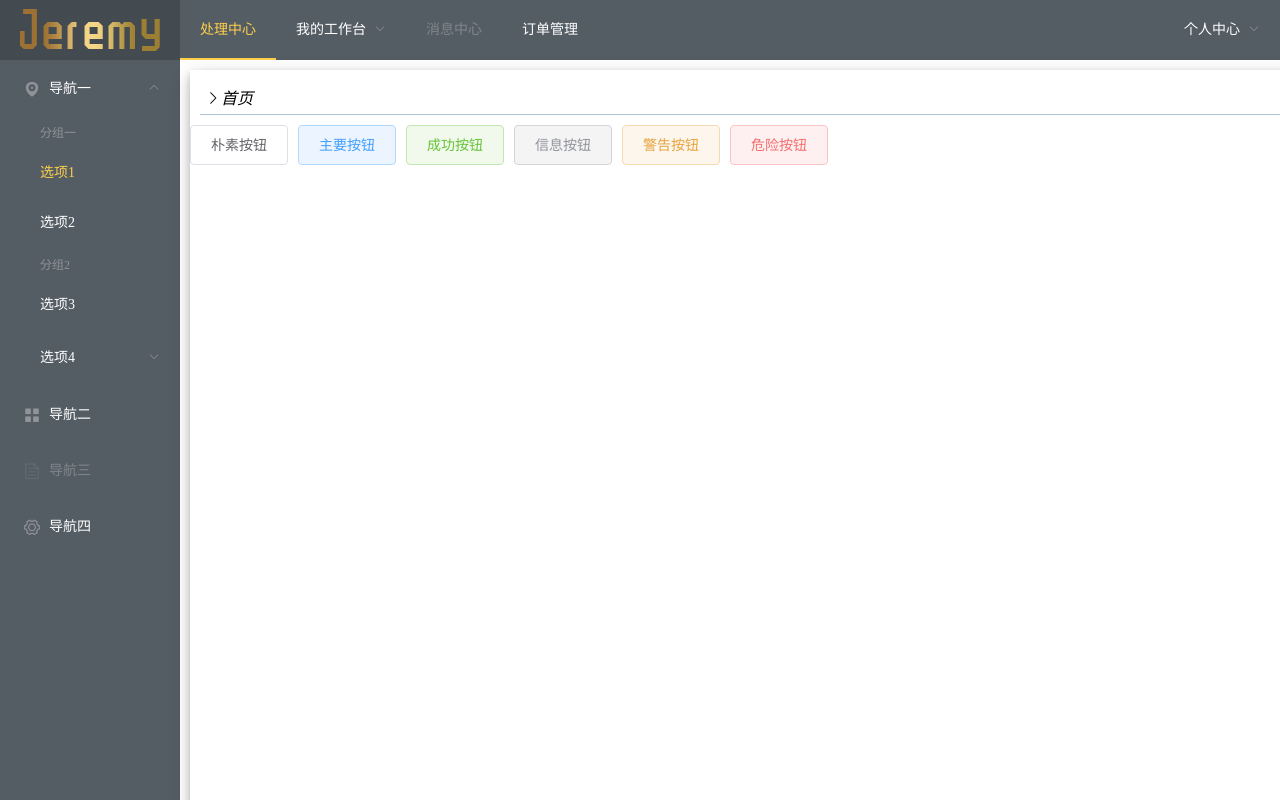
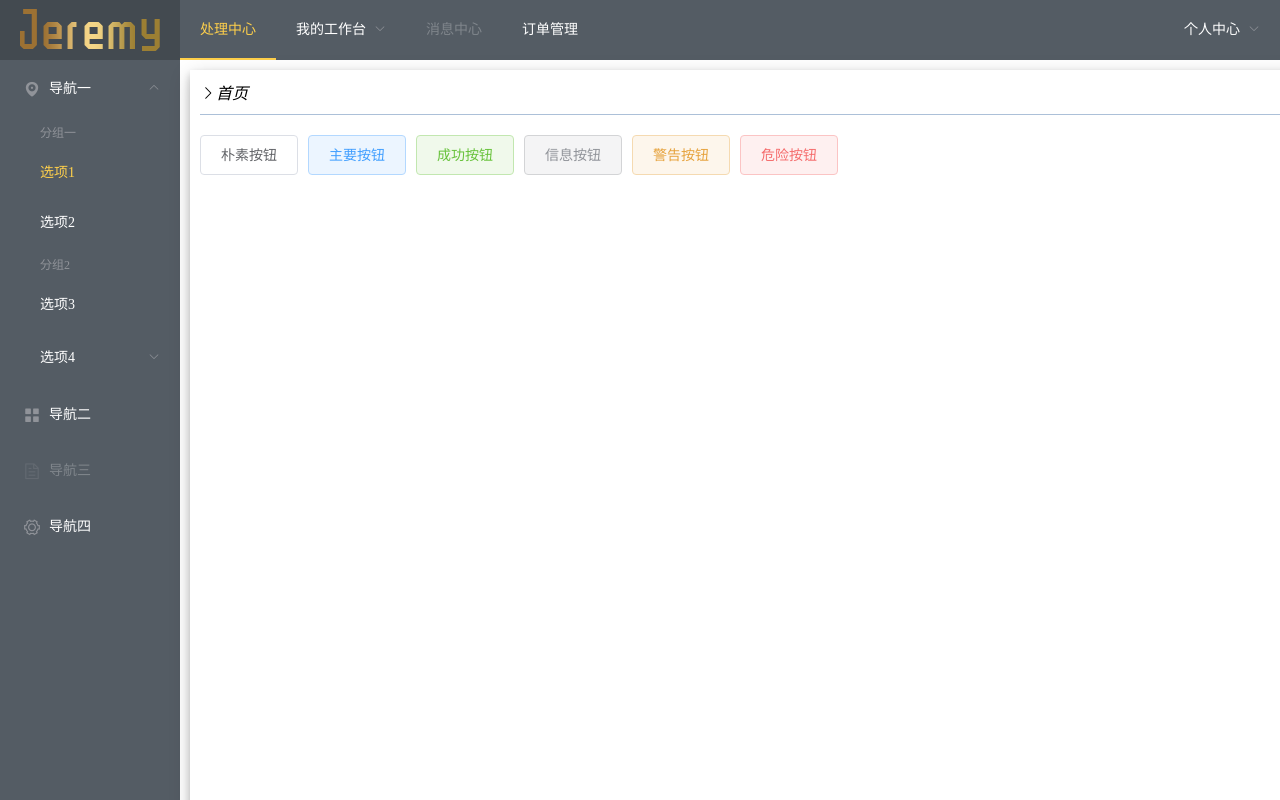
Before and after one commit to jeremy1559/jeremy-vue, a Vue app in the folder jeremy-vue/: page /home in a window 1280 px wide. Built offline with nearby package versions, Linux system fonts and the light colour scheme; what vue-resource would draw is missing.

Commit message:
修改  主页 样式

```diff
--- a/jeremy-vue/src/views/index.vue
+++ b/jeremy-vue/src/views/index.vue
@@ -51,8 +51,8 @@ export default {
 }
 .tittle {
   border-bottom: solid #acc0d8 1px;
-  margin: 10px;
-  padding: 5px;
+  margin-bottom: 20px;
+  padding-bottom: 10px;
 }
 .rightContainer {
   position: fixed;
@@ -62,7 +62,7 @@ export default {
   box-shadow: 0 4px 8px 0 rgba(0, 0, 0, 0.2), 0 6px 20px 0 rgba(0, 0, 0, 0.19);
   width: 100%;
   height: 100%;
-  border-bottom: solid #acc0d8 1px;
+  padding: 10px;
 }
 .router-link-active {
   text-decoration: none;
```
